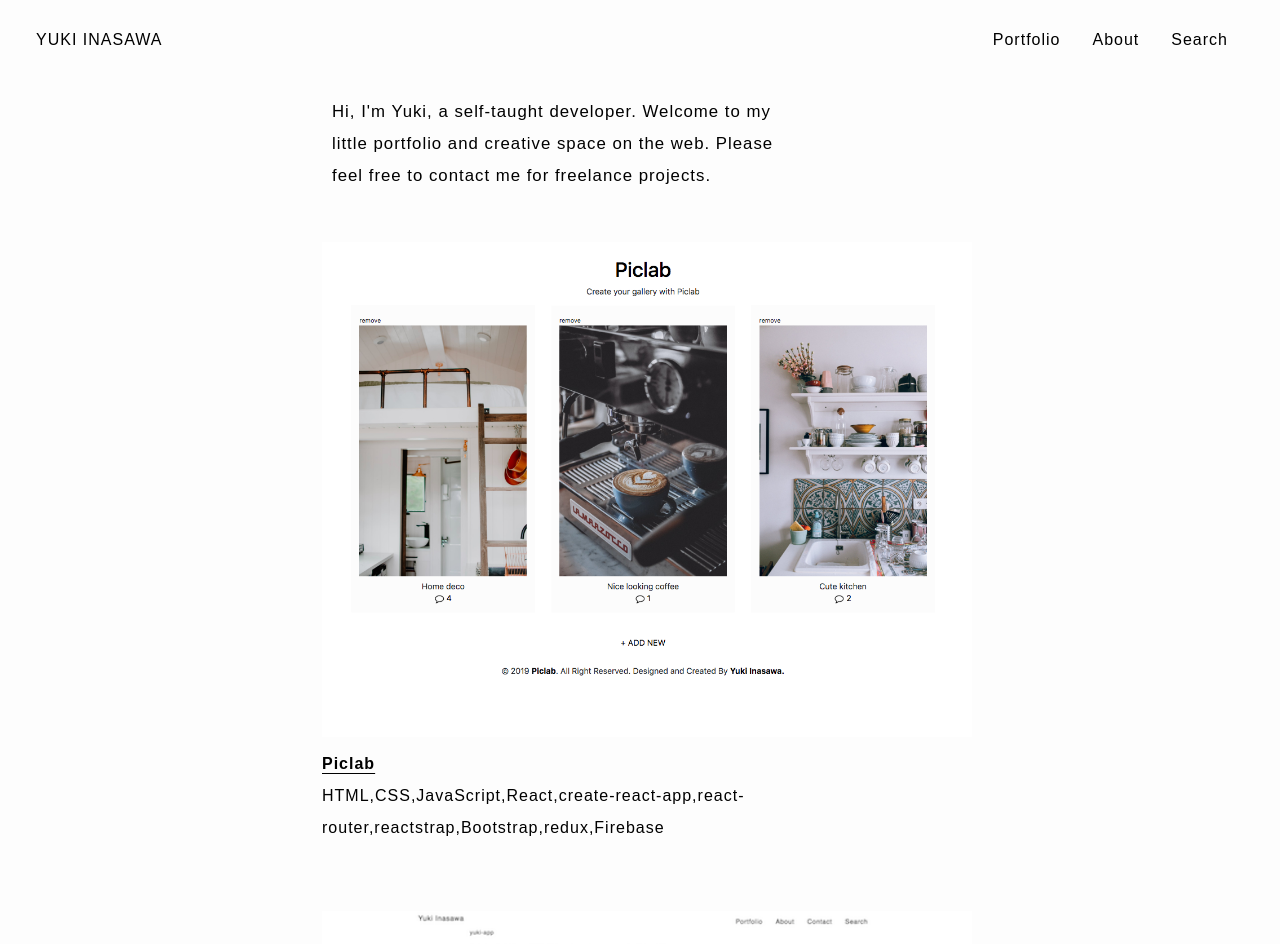
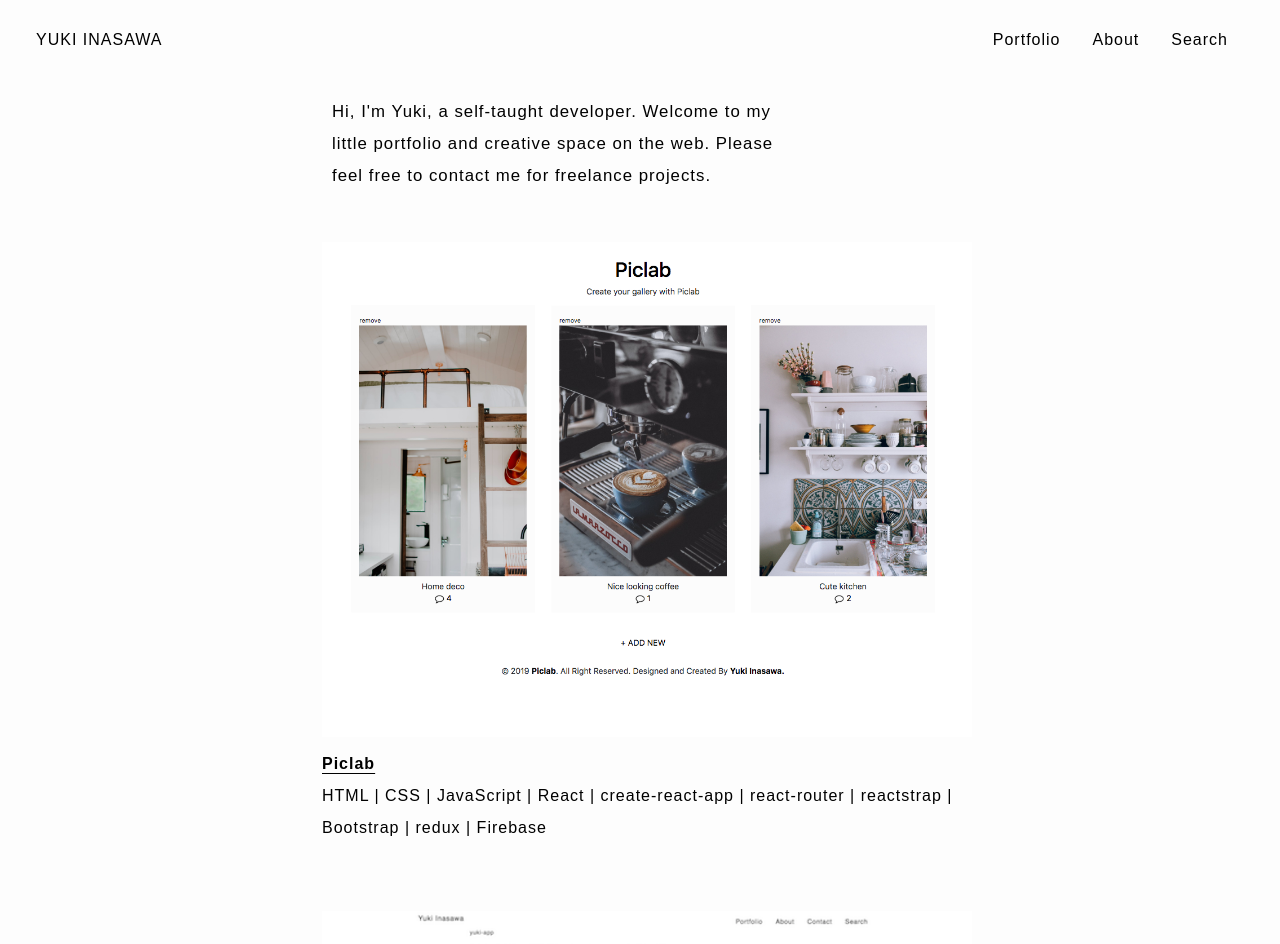
Before and after one commit to Yukichka/Yuki-app, a React (Create React App) app: page / in a window 1280 px wide. Shown: the top 944 px of the page. Built offline with nearby package versions, Linux system fonts and the light colour scheme.

Commit message:
CSS style WIP

```diff
--- a/src/components/Home.js
+++ b/src/components/Home.js
@@ -42,7 +42,7 @@ export class Home extends React.Component {
                 </div>
               </Link>
               <div className="each-project-tech">
-                {`${project.tech}`}
+                {`${project.tech.join(" | ")}`}
               </div>
             </div>
           ))}
--- a/src/components/Project.js
+++ b/src/components/Project.js
@@ -15,7 +15,7 @@ export function Project() {
       <Header />
       <div className="project-content">
         <div className="project-title">{`${projectInfo.name}`}</div>
-        <div>Tech Stack:{`${projectInfo.tech}`}</div>
+        <div>Tech Stack:{`${projectInfo.tech.join(" | ")}`}</div>
         <div>Style:{`${projectInfo.style}`}</div>
         <div>
           URL:
```
